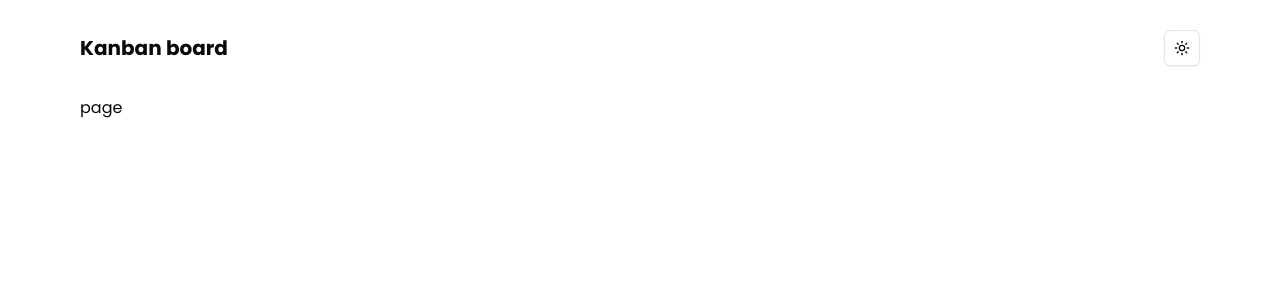
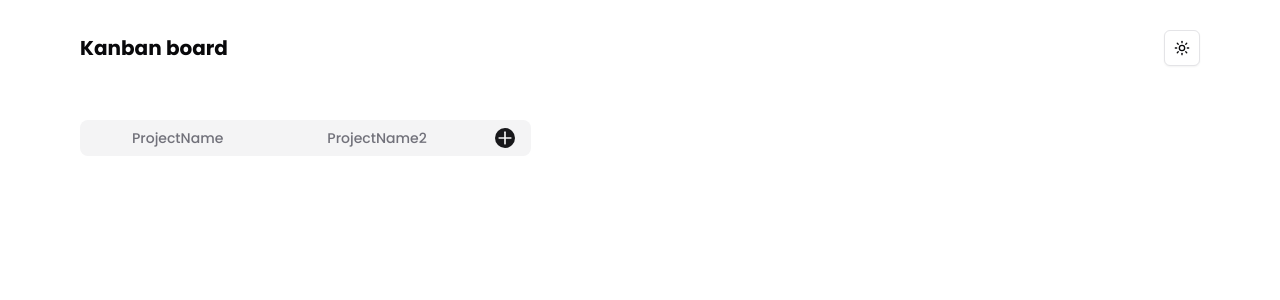
Before and after one commit to Kaizouku14/kanban-board, a Next.js app: page /dashboard in a window 1280 px wide. Shown: the top 300 px of the page. Built offline with nearby package versions, Linux system fonts and the light colour scheme.

Commit message:
feat: add create-project form and schema

```diff
--- a/package.json
+++ b/package.json
@@ -11,10 +11,12 @@
   "dependencies": {
     "@hookform/resolvers": "^3.9.0",
     "@radix-ui/react-avatar": "^1.1.1",
+    "@radix-ui/react-dialog": "^1.1.2",
     "@radix-ui/react-dropdown-menu": "^2.1.2",
     "@radix-ui/react-icons": "^1.3.0",
     "@radix-ui/react-label": "^2.1.0",
     "@radix-ui/react-popover": "^1.1.2",
+    "@radix-ui/react-separator": "^1.1.0",
     "@radix-ui/react-slot": "^1.1.0",
     "@radix-ui/react-tabs": "^1.1.1",
     "class-variance-authority": "^0.7.0",
--- a/src/app/dashboard/page.tsx
+++ b/src/app/dashboard/page.tsx
@@ -1,8 +1,93 @@
+import { Tabs, TabsContent, TabsList, TabsTrigger } from "@/components/ui/tabs";
+import { Plus } from "lucide-react";
 
 const DashBoard = () => {
+  const data = [
+    {
+      id: 1,
+      projectName: "ProjectName",
+      projectData: [
+        {
+          todoList: [],
+          inProgressList: [],
+          validateList: [],
+          completeList: [],
+        },
+      ],
+    },
+    {
+      id: 2,
+      projectName: "ProjectName2",
+      projectData: [
+        {
+          todoList: [],
+          inProgressList: [],
+          validateList: [],
+          completeList: [],
+        },
+      ],
+    },
+  ];
+
   return (
-    <div>page</div>
-  )
-}
+    <div className="flex ">
+      <Tabs defaultValue="signin" className="w-full flex flex-col gap-y-1.5">
+        <TabsList className="flex flex-wrap justify-between items-center w-fit gap-x-2">
+          {data.length > 0 &&
+            data.map((value) => (
+              <TabsTrigger
+                key={value.id}
+                value={value.id.toString()}
+                className="px-12 flex items-center"
+              >
+                {value.projectName}
+              </TabsTrigger>
+            ))}
 
-export default DashBoard
+          <TabsTrigger value={"add"}>
+            <Plus className="text-secondary bg-primary rounded-full" size={20} />
+          </TabsTrigger>
+        </TabsList>
+
+        <TabsContent value="add">
+
+        </TabsContent>
+
+        {/* Data Content */}
+        {data.length > 0 && data.map((value) => (
+          <TabsContent
+              key={value.id}
+              value={value.id.toString()}
+          >
+              {value.projectName}
+          </TabsContent>
+        ))}
+      </Tabs>
+    </div>
+  );
+};
+
+export default DashBoard;
+
+
+{/* <div className="h-96 border rounded-lg shadow flex flex-col justify-center p-2">
+<h1 className="border-b py-1 w-full text-center">TO-DO LIST</h1>
+<div className="flex flex-col h-full"></div>
+</div>
+
+<div className="h-96 border rounded-lg shadow flex flex-col justify-center p-2">
+<h1 className="border-b py-1 w-full text-center">
+  WORK IN PROGRESS
+</h1>
+<div className="flex flex-col h-full"></div>
+</div>
+
+<div className="h-96 border rounded-lg shadow flex flex-col justify-center p-2">
+<h1 className="border-b py-1 w-full text-center">VALIDATE</h1>
+<div className="flex flex-col h-full"></div>
+</div>
+
+<div className="h-96 border rounded-lg shadow flex flex-col justify-center p-2">
+<h1 className="border-b py-1 w-full text-center">COMPLETE</h1>
+<div className="flex flex-col h-full"></div>
+</div> */}
--- a/src/app/globals.css
+++ b/src/app/globals.css
@@ -68,6 +68,7 @@
 
   body {
     @apply bg-background text-foreground md:mx-20;
+    @apply flex flex-col gap-y-6;
   }
 
 }
--- a/src/app/page.tsx
+++ b/src/app/page.tsx
@@ -10,7 +10,7 @@ import {
 } from "@/components/ui/card";
 import { Tabs, TabsContent, TabsList, TabsTrigger } from "@/components/ui/tabs";
 
-const Signin = () => {
+const Home = () => {
   return (
     <div className="flex justify-center">
         <Tabs defaultValue="signin" className="w-[400px]">
@@ -48,4 +48,4 @@ const Signin = () => {
   );
 };
 
-export default Signin;
+export default Home;
--- /dev/null
+++ b/src/components/Forms/create-form.tsx
@@ -0,0 +1,53 @@
+import { createFormSchema } from '@/lib/form-schema';
+import { zodResolver } from '@hookform/resolvers/zod';
+import React from 'react'
+import { useForm } from 'react-hook-form';
+import { z } from 'zod';
+import { Button } from "../ui/button";
+import {
+  Form,
+  FormField,
+  FormItem,
+  FormLabel,
+  FormControl,
+  FormMessage,
+} from "../ui/form";
+import { Input } from '../ui/input';
+
+const CreateProject = () => {
+
+    const form = useForm<z.infer<typeof createFormSchema>>({
+        resolver: zodResolver(createFormSchema),
+        defaultValues: {
+          projectName: "",
+        },
+    });
+
+  function onSubmit(values: z.infer<typeof createFormSchema>) {
+    console.log(values);
+  }
+
+  return (
+    <Form {...form}>
+      <form onSubmit={form.handleSubmit(onSubmit)} className="space-y-8">
+        <FormField
+          control={form.control}
+          name="projectName"
+          render={({ field }) => (
+            <FormItem>
+              <FormLabel>Project Name</FormLabel>
+              <FormControl>
+                <Input placeholder="Project name..." {...field} />
+              </FormControl>
+              <FormMessage />
+            </FormItem>
+          )}
+        />
+
+          <Button className="w-full" type="submit">Sign in</Button>
+      </form>
+    </Form>
+  )
+}
+
+export default CreateProject;
```
Also changed, not shown: src/components/Header/header.tsx (+1 -6 lines), src/lib/form-schema.ts (line endings or trailing spaces), 1 other file (tests, documents, lock files or other folders).
